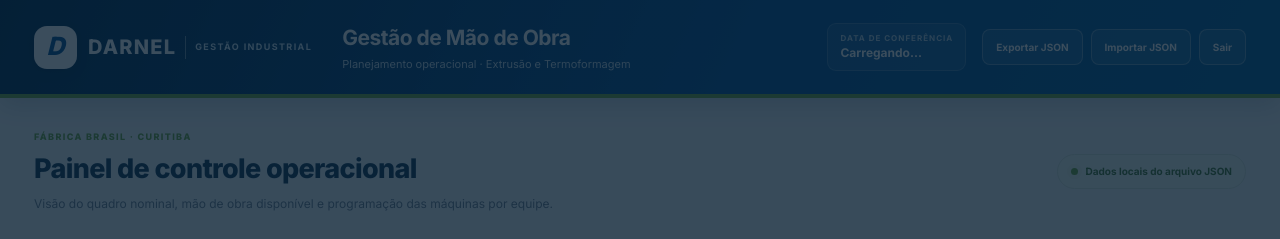
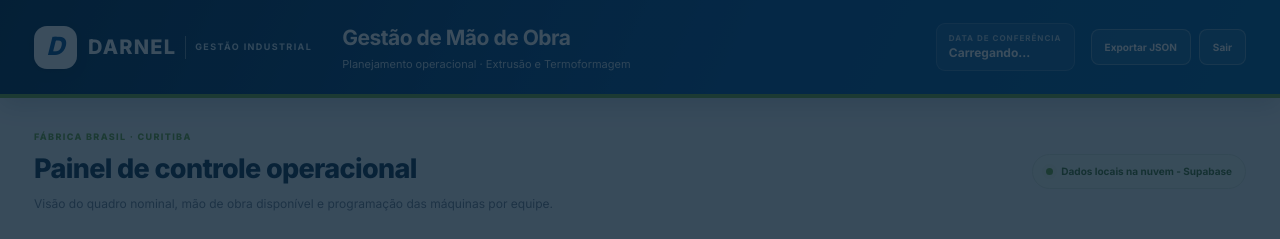
Before and after one commit to cavera360jm-cmd/headcount, a plain HTML site: page index.html in a window 1280 px wide. Shown: the top 239 px of the page. Drawn offline with nearby package versions, Linux system fonts and the light colour scheme.

Commit message:
Update index.html

```diff
--- a/index.html
+++ b/index.html
@@ -36,7 +36,7 @@
         Exportar JSON
     </button>
 
-    <label class="btn btn-header" for="import-json-input">
+    <label class="btn btn-header" for="import-json-input" style="display: none;">
         Importar JSON
     </label>
 
@@ -56,7 +56,7 @@
           <h2>Painel de controle operacional</h2>
           <p>Visão do quadro nominal, mão de obra disponível e programação das máquinas por equipe.</p>
         </div>
-        <div class="live-indicator"><span></span> Dados locais do arquivo JSON</div>
+        <div class="live-indicator"><span></span> Dados locais na nuvem - Supabase</div>
       </section>
 
       <nav class="tabs" aria-label="Navegação principal">
```
